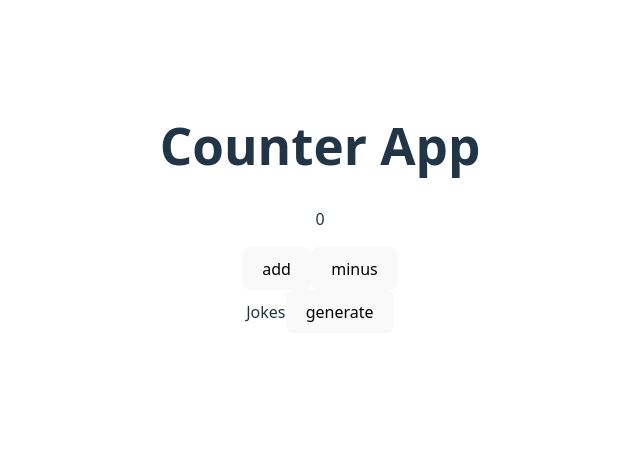
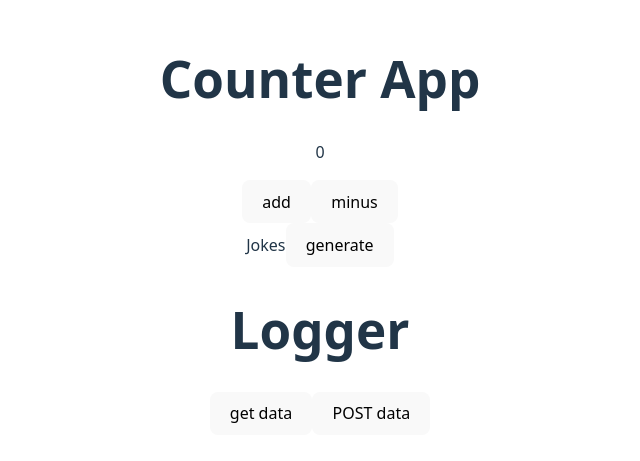
Before and after one commit to Sarishhma/Nodejs, a React (Vite) app in the folder client/: page / in a window 1280 px wide. Shown: the part 175-636 px from the top of the page, without its empty margins (320-960 px from the left). Built offline with nearby package versions, Linux system fonts and the light colour scheme; no server answers.

Commit message:
added loggerapp to see when the request is done by whom

```diff
--- a/client/src/App.jsx
+++ b/client/src/App.jsx
@@ -4,6 +4,7 @@ import './App.css'
 import Json from './components/Json';
 import Counter from './components/Counter';
 import Jokes from './components/Jokes';
+import Logger from './components/Logger';
 
 function App() {
 
@@ -14,6 +15,7 @@ function App() {
  <Json/> */}
  <Counter/>
  <Jokes/>
+ <Logger/>
     </>
   )
 }
--- /dev/null
+++ b/client/src/components/Logger.jsx
@@ -0,0 +1,40 @@
+import axios from 'axios'
+import React from 'react'
+import { useState } from 'react'
+
+export default function Logger() {
+    const [logger,setLogger]=useState('')
+    const fetch_api=async()=>{
+        try{
+            const res = await axios.get('http://localhost:5005/logger')
+        console.log(res.data)
+        setLogger(res.data)
+
+        }catch(err){
+            console.error(err.message)
+        }
+
+    }
+        const fetch_api_post=async()=>{
+        try{
+            const res = await axios.post('http://localhost:5005/logger',{
+                user:'React Client',
+                action:"button clicked",
+            })
+        console.log(res.data.message)
+        setLogger(res.data.message)
+
+        }catch(err){
+            console.error(err.message)
+        }
+
+    }
+  return (
+    <div>
+        <h1>Logger</h1>
+        <p>{logger}</p>
+        <button onClick={fetch_api}>get data</button>
+        <button onClick={fetch_api_post}>POST data</button>
+    </div>
+  )
+}
```
Also changed, not shown: 1 other file (tests, documents, lock files or other folders).
